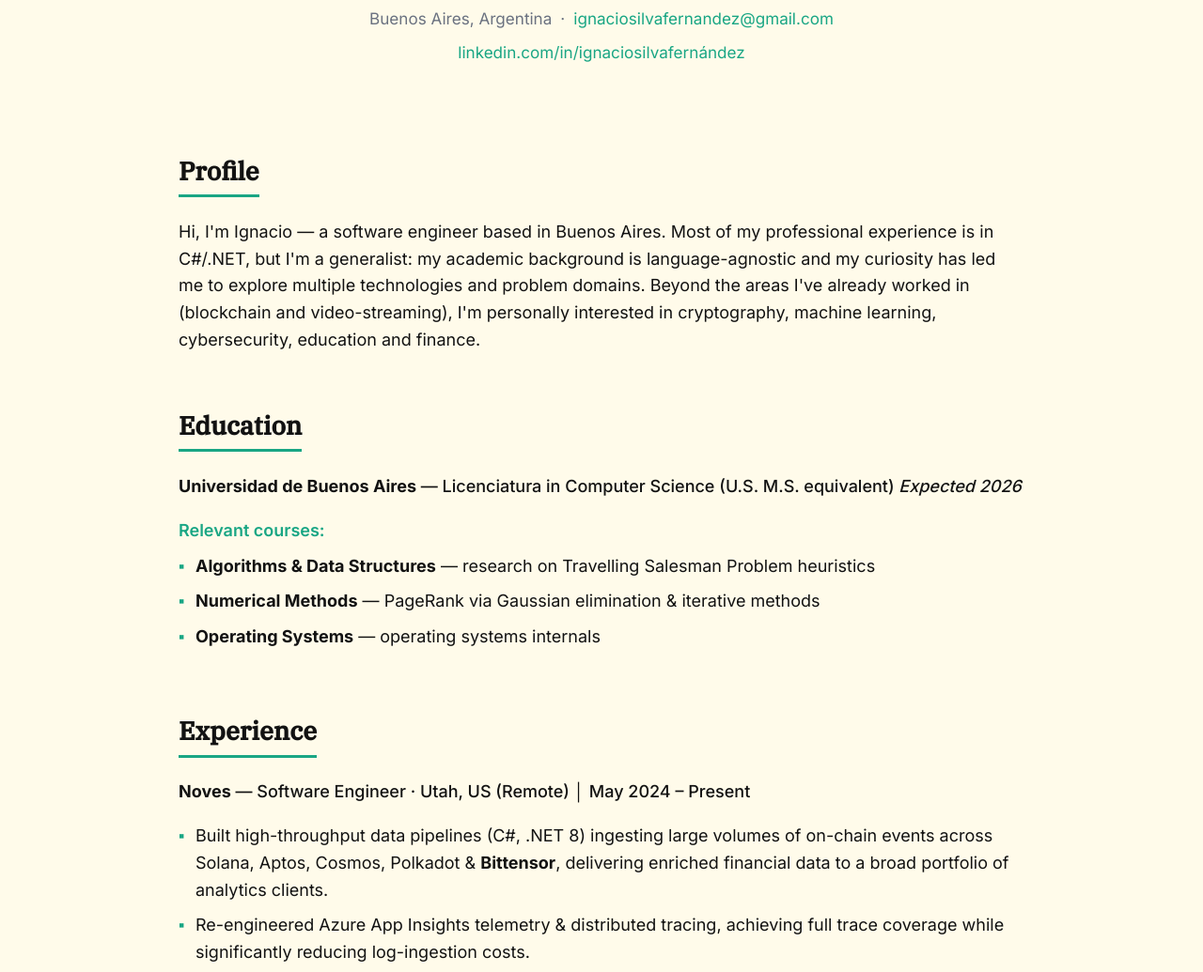
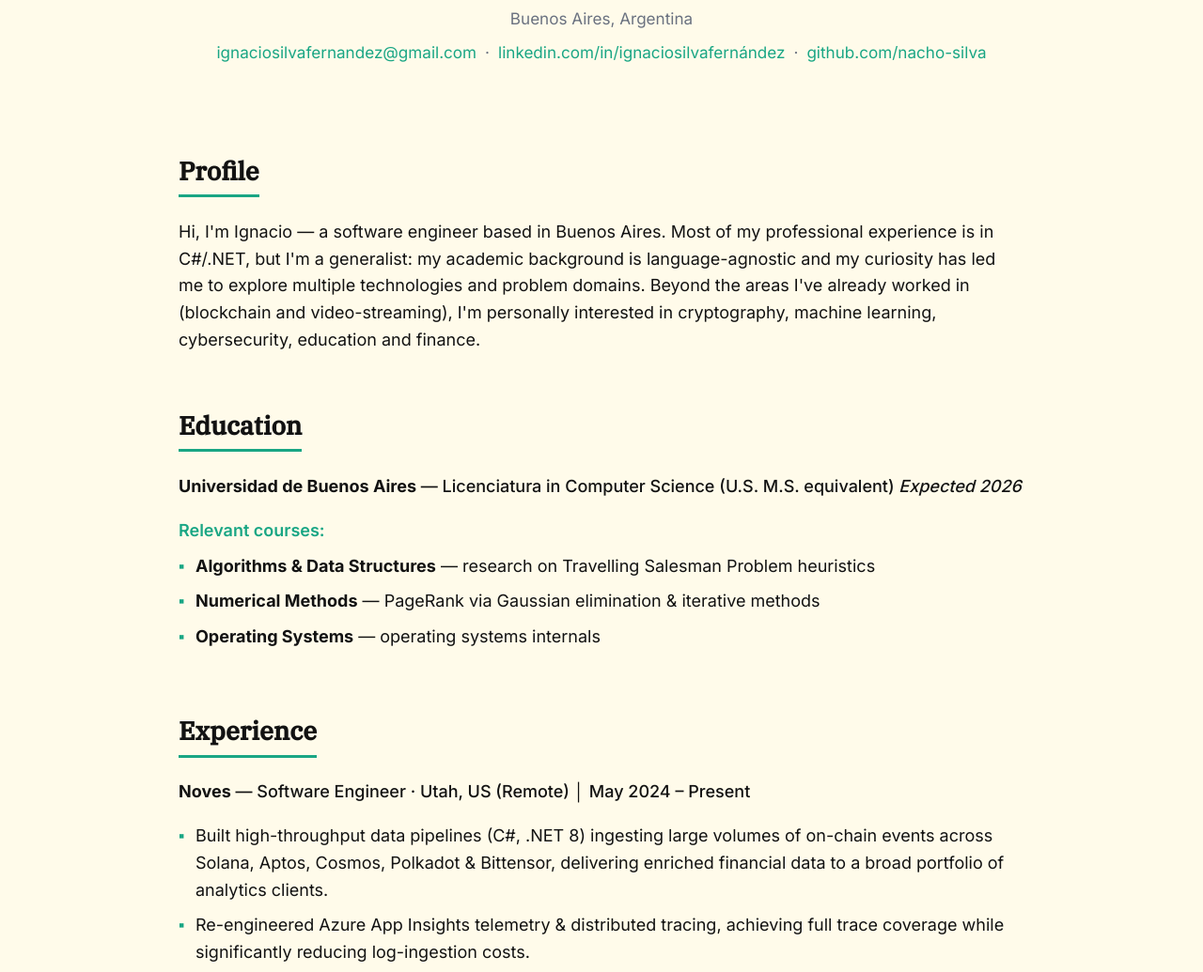
Before and after one commit to nacho-silva/nacho-silva.github.io, a plain HTML site: page index.html in a window 1280 px wide. Shown: the part 238-1273 px from the top of the page at 94% size. Drawn offline with Linux system fonts and the light colour scheme.

Commit message:
minor tweaks

```diff
--- a/index.html
+++ b/index.html
@@ -294,10 +294,10 @@
     <header class="header" id="top">
       <h1>Ignacio Silva</h1>
       <div class="contact-line">
-        <span>Buenos Aires, Argentina</span>·<a href="mailto:ignaciosilvafernandez@gmail.com">ignaciosilvafernandez@gmail.com</a>
+        <span>Buenos Aires, Argentina</span>
       </div>
       <div class="contact-line">
-        <a href="https://linkedin.com/in/ignaciosilvafern%C3%A1ndez">linkedin.com/in/ignaciosilvafernández</a>
+        <a href="mailto:ignaciosilvafernandez@gmail.com">ignaciosilvafernandez@gmail.com</a>·<a href="https://linkedin.com/in/ignaciosilvafern%C3%A1ndez">linkedin.com/in/ignaciosilvafernández</a>·<a href="https://github.com/nacho-silva">github.com/nacho-silva</a>
       </div>
     </header>
 
@@ -350,12 +350,12 @@
         <div class="job-entry">
           <p><strong>Noves</strong> — <span class="lang-en">Software Engineer</span><span class="lang-es hidden">Ingeniero de Software</span> · Utah, US (Remote) │ <span class="lang-en">May 2024</span><span class="lang-es hidden">Mayo 2024</span> – <span class="lang-en">Present</span><span class="lang-es hidden">Presente</span></p>
           <ul class="lang-en">
-            <li>Built high-throughput data pipelines (C#, .NET 8) ingesting large volumes of on-chain events across Solana, Aptos, Cosmos, Polkadot &amp; <strong>Bittensor</strong>, delivering enriched financial data to a broad portfolio of analytics clients.</li>
+            <li>Built high-throughput data pipelines (C#, .NET 8) ingesting large volumes of on-chain events across Solana, Aptos, Cosmos, Polkadot &amp; Bittensor, delivering enriched financial data to a broad portfolio of analytics clients.</li>
             <li>Re-engineered Azure App Insights telemetry &amp; distributed tracing, achieving full trace coverage while significantly reducing log-ingestion costs.</li>
             <li>Reported directly to the CEO in English, aligning technical roadmap with business priorities.</li>
           </ul>
           <ul class="lang-es hidden">
-            <li>Construí pipelines de datos de alto rendimiento (C#, .NET 8) que ingieren grandes volúmenes de eventos on-chain diarios en Solana, Aptos, Cosmos, Polkadot y <strong>Bittensor</strong>, brindando datos financieros enriquecidos a una amplia cartera de clientes.</li>
+            <li>Construí pipelines de datos de alto rendimiento (C#, .NET 8) que ingieren grandes volúmenes de eventos on-chain diarios en Solana, Aptos, Cosmos, Polkadot y Bittensor, brindando datos financieros enriquecidos a una amplia cartera de clientes.</li>
             <li>Rediseñé la telemetría con Azure App Insights, logrando una cobertura completa de trazas y reduciendo significativamente el costo de ingesta de logs.</li>
             <li>Reportaba directamente al CEO en inglés, alineando la hoja de ruta técnica con las prioridades del negocio.</li>
           </ul>
```
